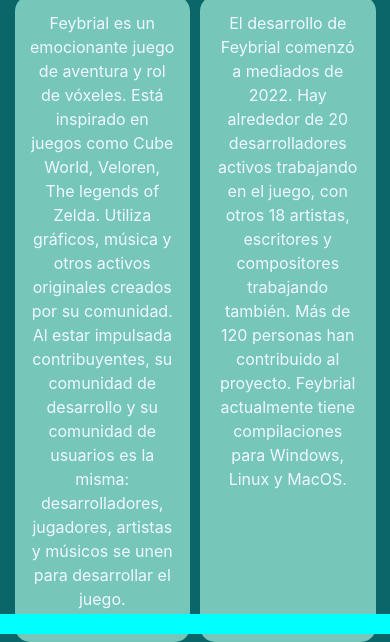
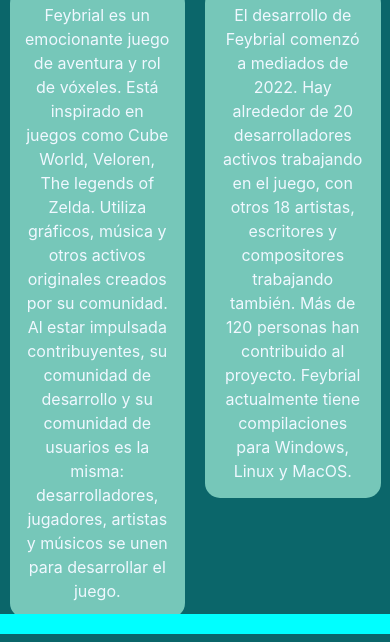
Before and after one commit to Mateo-Bosco/proyecto-final-coderhouse, a plain HTML site: page pages/informacion.html in a window 390 px wide. Shown: the part 210-852 px from the top of the page. Drawn offline with nearby package versions, Linux system fonts and the light colour scheme.

Commit message:
querries

```diff
--- a/css/style.css
+++ b/css/style.css
@@ -89,3 +89,63 @@
     background-color: #071952;
     border-radius: 15px 15px 0px 0px;
 }
+@media (max-width: 1440px){
+    .informacion{
+        .contenedor{
+            flex-direction: column;
+            justify-content: center;
+            align-items: center;
+        }
+    }
+}
+@media (max-width: 1025px){
+    .informacion{
+        .contenedor{
+            flex-direction: column;
+            justify-content: center;
+            align-items: center;
+            gap: 1px;
+        }
+    }
+}
+@media (max-width: 768px){
+    .informacion{
+        .texto{
+            background-color: #071952;
+        }
+    }
+}
+@media (max-width: 425px){
+    .informacion{
+        .contenedor{
+            flex-direction: row;
+            justify-content: space-around;
+            align-items: start;
+        }
+        .texto{
+            background-color: #76c7b9;
+        }
+    }
+}
+@media (max-width: 375px){
+    .informacion{
+        .contenedor{
+            flex-direction: column;
+            align-items: center;
+        }
+        .texto{
+            background-color: #071952;
+        }
+    }
+}
+@media (max-width: 320px){
+    .informacion{
+        .contenedor{
+            flex-direction: column;
+            align-items: center;
+        }
+        .texto{
+            background-color: #76c7b9;
+        }
+    }
+}
--- a/pages/informacion.html
+++ b/pages/informacion.html
@@ -9,7 +9,7 @@
     <script src="https://cdn.jsdelivr.net/npm/jquery@3.5.1/dist/jquery.slim.min.js" integrity="sha384-DfXdz2htPH0lsSSs5nCTpuj/zy4C+OGpamoFVy38MVBnE+IbbVYUew+OrCXaRkfj" crossorigin="anonymous"></script>
     <script src="https://cdn.jsdelivr.net/npm/bootstrap@4.6.2/dist/js/bootstrap.bundle.min.js" integrity="sha384-Fy6S3B9q64WdZWQUiU+q4/2Lc9npb8tCaSX9FK7E8HnRr0Jz8D6OP9dO5Vg3Q9ct" crossorigin="anonymous"></script>
 </head>
-<body>
+<body class="informacion">
     <header>
         <div class="container-fluid">
             <div class="row">
@@ -24,14 +24,10 @@
         </div>
     </header>
     <main>
-        <div class="d-flex justify-content-center"><h1 class="titulo">¿Qué es feybrial?</h1></div>
+        <h1 class="titulo2">¿Qué es Feybrial?</h1>
         <div class="contenedor">
-            <div class="texto">
-                <p>Feybrial es un emocionante juego de aventura y rol de vóxeles. Está inspirado en juegos como Cube World, Veloren, The legends of Zelda. Utiliza gráficos, música y otros activos originales creados por su comunidad. Al estar impulsada contribuyentes, su comunidad de desarrollo y su comunidad de usuarios es la misma: desarrolladores, jugadores, artistas y músicos se unen para desarrollar el juego.</p>
-            </div>
-            <div class="texto">
-                <p>El desarrollo de Feybrial comenzó a mediados de 2022. Hay alrededor de 20 desarrolladores activos trabajando en el juego, con otros 18 artistas, escritores y compositores trabajando también. Más de 120 personas han contribuido al proyecto. Feybrial actualmente tiene compilaciones para Windows, Linux y MacOS.</p>
-            </div>
+            <p class="texto">Feybrial es un emocionante juego de aventura y rol de vóxeles. Está inspirado en juegos como Cube World, Veloren, The legends of Zelda. Utiliza gráficos, música y otros activos originales creados por su comunidad. Al estar impulsada contribuyentes, su comunidad de desarrollo y su comunidad de usuarios es la misma: desarrolladores, jugadores, artistas y músicos se unen para desarrollar el juego.</p>
+            <p class="texto">El desarrollo de Feybrial comenzó a mediados de 2022. Hay alrededor de 20 desarrolladores activos trabajando en el juego, con otros 18 artistas, escritores y compositores trabajando también. Más de 120 personas han contribuido al proyecto. Feybrial actualmente tiene compilaciones para Windows, Linux y MacOS.</p>
         </div>
     </main>
     <footer class="pie">
```
